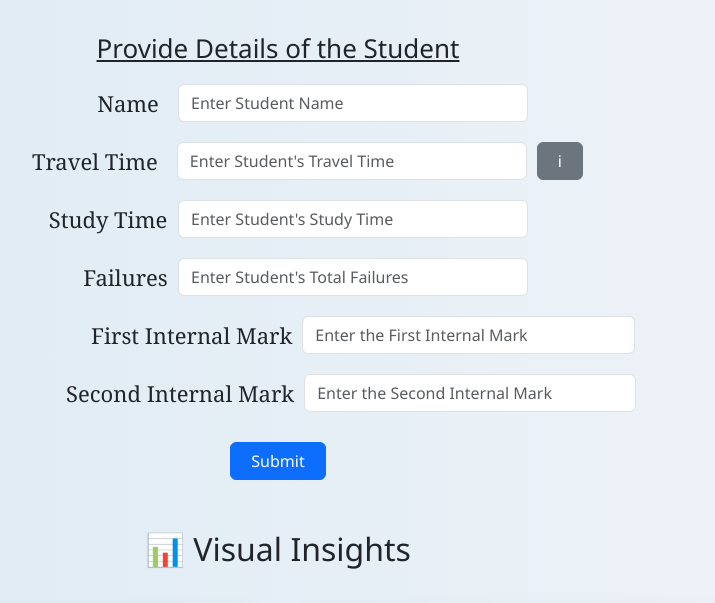
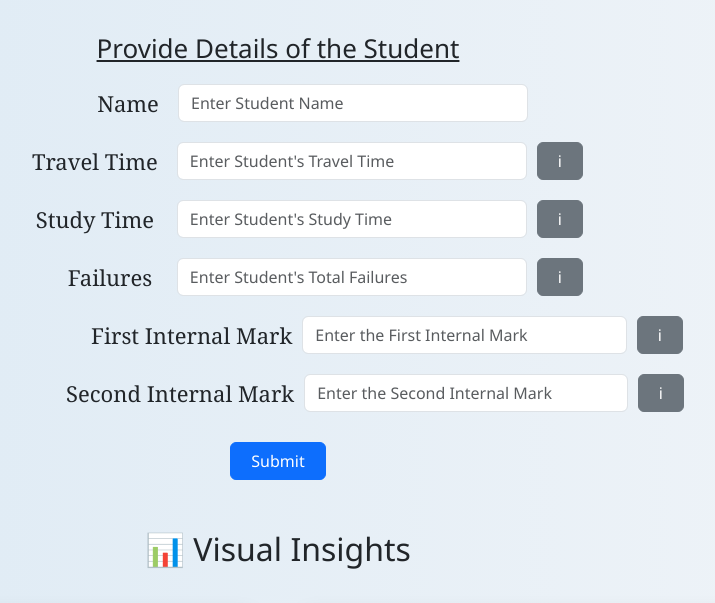
Before and after one commit to SR-005/GradeGaze, a Flask app: page / in a window 1280 px wide. Shown: the part 154-757 px from the top of the page, without its empty margins (362-1077 px from the left). Run offline with Flask 3, Linux system fonts and the light colour scheme.

Commit message:
info tab added successfully

```diff
--- a/static/style.css
+++ b/static/style.css
@@ -93,7 +93,7 @@ body {
     display: flex;
     justify-content: space-between;
     align-items: center;
-    width: 500px;
+    width: 610px;
     margin: 20px auto;
     margin-top: 10px;
 }
@@ -101,7 +101,7 @@ body {
     flex: 1;
     text-align: center;
     padding-right: 0px;
-    margin-left: 10px;
+    margin-left: 40px;
     font-size: 22px;
     font-weight: normal;
     font-family: Cambria, Cochin, Georgia, Times, 'Times New Roman', serif;
@@ -111,7 +111,7 @@ body {
     display: flex;
     justify-content: space-between;
     align-items: center;
-    width: 500px;
+    width: 610px;
     margin: 20px auto;
     margin-top: 10px;
 }
@@ -119,7 +119,7 @@ body {
     flex: 1;
     text-align: center;
     padding-right: 0px;
-    margin-left: 45px;
+    margin-left: 70px;
     font-size: 22px;
     font-weight: normal;
     font-family: Cambria, Cochin, Georgia, Times, 'Times New Roman', serif;
@@ -129,7 +129,7 @@ body {
     display: flex;
     justify-content: space-between;
     align-items: center;
-    width: 554px;
+    width: 602px;
     margin: 20px auto;
     margin-top: 10px;
     margin-left: 443px;
@@ -149,7 +149,7 @@ body {
     display: flex;
     justify-content: space-between;
     align-items: center;
-    width: 580px;
+    width: 628px;
     margin: 20px auto;
     margin-top: 10px;
     margin-left: 418px;
--- a/templates/index.html
+++ b/templates/index.html
@@ -34,18 +34,30 @@
         <div class="formrow3">
             <label for="studytime" class="formlabel3">Study Time</label>
             <input class="form-control" id="studytime" name="studytime" placeholder="Enter Student's Study Time"/>
+            <button type="button" class="btn btn-secondary" data-bs-toggle="tooltip" data-bs-placement="right" data-bs-title="Tooltip on right">
+            i
+            </button>
         </div>
         <div class="formrow4">
             <label for="failures" class="formlabel4">Failures</label>
             <input class="form-control" id="failures" name="failures" placeholder="Enter Student's Total Failures"/>
+            <button type="button" class="btn btn-secondary" data-bs-toggle="tooltip" data-bs-placement="right" data-bs-title="Tooltip on right">
+            i
+            </button>
         </div>
         <div class="formrow5">
             <label for="firstmark" class="formlabel5">First Internal Mark</label>
             <input class="form-control" id="firstmark" name="firstmark" placeholder="Enter the First Internal Mark"/>
+            <button type="button" class="btn btn-secondary" data-bs-toggle="tooltip" data-bs-placement="right" data-bs-title="Tooltip on right">
+            i
+            </button>
         </div>
         <div class="formrow6">
             <label for="secondmark" class="formlabel6">Second Internal Mark</label>
             <input class="form-control" id="secondmark" name="secondmark" placeholder="Enter the Second Internal Mark"/>
+            <button type="button" class="btn btn-secondary" data-bs-toggle="tooltip" data-bs-placement="right" data-bs-title="Tooltip on right">
+            i
+            </button>
         </div>
         <div class="button">
             <button type="submit" class="btn btn-primary">Submit</button>
```
